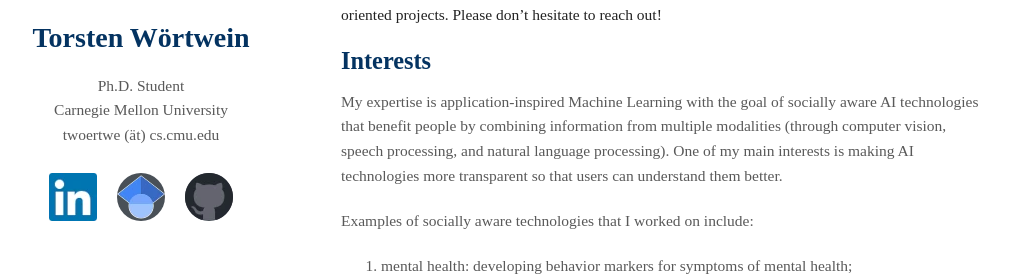
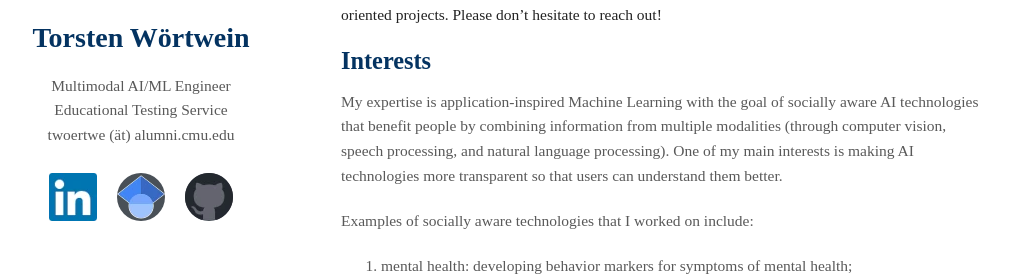
Before and after one commit to twoertwein/twoertwein.github.io, a Jekyll site: the page built from index.md, in a window 1280 px wide. Shown: the part 197-473 px from the top of the page, without its empty margins (129-1141 px from the left). Built offline with Jekyll 4.4.1, drawn with Linux system fonts in a browser that asks for light colours; our own code applies the rules of GitHub Pages for plain Markdown files.

Commit message:
affiliation

```diff
--- a/_config.yml
+++ b/_config.yml
@@ -1,8 +1,8 @@
 # Basic Information
 title: Torsten Wörtwein
-position: Ph.D. Student
-affiliation: Carnegie Mellon University
-email: twoertwe (ät) cs.cmu.edu
+position: Multimodal AI/ML Engineer
+affiliation: Educational Testing Service
+email: twoertwe (ät) alumni.cmu.edu
 
 # Search Engine Optimization (SEO)
 # The following information is used to improve the website traffic from search engines, e.g., Google.
```
